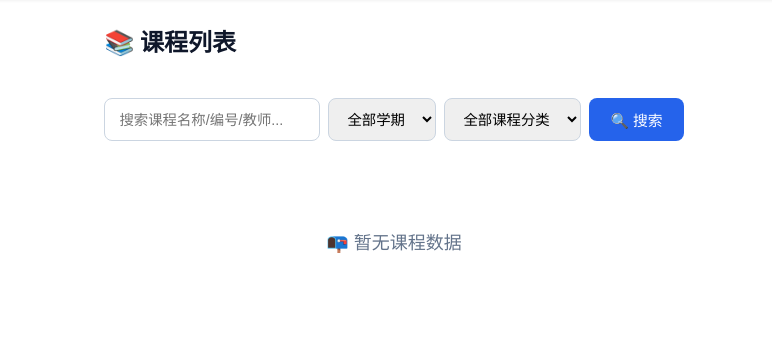
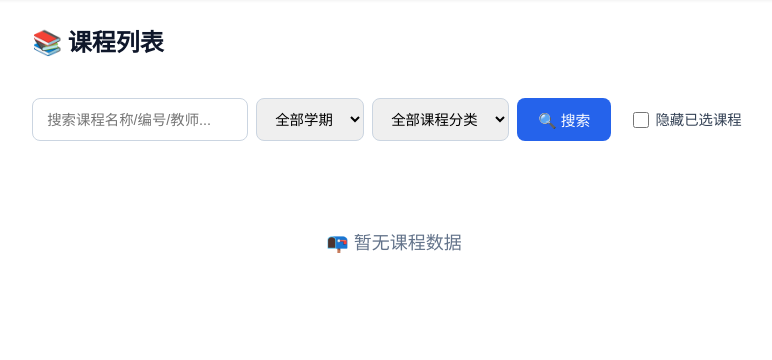
Before and after one commit to glucoseacid/selectcourse, a Flask app: page /course/ in a window 1280 px wide. Shown: the part 60-420 px from the top of the page, without its empty margins (246-1018 px from the left). Run offline with Flask 3, Linux system fonts and the light colour scheme; the visitor is signed in with stand-in values (Sample User, id 1); data that the repository does not hold is empty.

Commit message:
feat：课程列表新增"隐藏已选课程"筛选功能，学生可一键过滤已选课程

```diff
--- a/selectcourse/routes/course.py
+++ b/selectcourse/routes/course.py
@@ -28,6 +28,17 @@ def list_courses():
     semester = request.args.get("semester", "")
     search = request.args.get("search", "")
     category = request.args.get("category", "")
+    hide_enrolled = request.args.get("hide_enrolled", "0") == "1"
+
+    # 获取当前学生已选课程 ID 集合（在过滤前计算，供模板使用）
+    enrolled_ids: set[int] = set()
+    if not current_user.is_admin:
+        enrolled_ids = {
+            s.course_id
+            for s in Selection.query.filter_by(
+                student_id=current_user.id, status="enrolled"
+            ).all()
+        }
 
     query = Course.query
     if semester:
@@ -43,20 +54,14 @@ def list_courses():
             )
         )
 
+    # 默认隐藏已选课程（学生端）
+    if hide_enrolled and enrolled_ids:
+        query = query.filter(~Course.id.in_(enrolled_ids))
+
     pagination = query.order_by(Course.code).paginate(
         page=page, per_page=12, error_out=False
     )
     courses = pagination.items
-
-    # 获取当前学生已选课程 ID 集合
-    enrolled_ids: set[int] = set()
-    if not current_user.is_admin:
-        enrolled_ids = {
-            s.course_id
-            for s in Selection.query.filter_by(
-                student_id=current_user.id, status="enrolled"
-            ).all()
-        }
 
     # 获取可选学期列表
     semesters = [
@@ -79,6 +84,7 @@ def list_courses():
         current_semester=semester,
         current_category=category,
         current_search=search,
+        hide_enrolled=hide_enrolled,
     )
 
 
--- a/selectcourse/static/style.css
+++ b/selectcourse/static/style.css
@@ -405,6 +405,27 @@ main.container {
 .search-bar input {
     flex: 1;
     min-width: 200px;
+}
+
+.search-bar .hide-enrolled-label {
+    display: flex;
+    align-items: center;
+    gap: 6px;
+    padding: 10px 14px;
+    font-size: 0.9rem;
+    color: var(--gray-700);
+    cursor: pointer;
+    white-space: nowrap;
+    user-select: none;
+}
+
+.search-bar .hide-enrolled-label input[type="checkbox"] {
+    min-width: auto;
+    flex: none;
+    width: 16px;
+    height: 16px;
+    cursor: pointer;
+    accent-color: var(--primary);
 }
 
 /* --- 表单 --- */
--- a/selectcourse/templates/course/list.html
+++ b/selectcourse/templates/course/list.html
@@ -5,7 +5,7 @@
     <h2>📚 课程列表</h2>
 </div>
 
-<form class="search-bar" method="GET" action="{{ url_for('course.list_courses') }}">
+<form class="search-bar" method="GET" action="{{ url_for('course.list_courses') }}" id="filter-form">
     <input type="text" name="search" placeholder="搜索课程名称/编号/教师..." value="{{ current_search }}">
     <select name="semester">
         <option value="">全部学期</option>
@@ -20,6 +20,12 @@
         {% endfor %}
     </select>
     <button type="submit" class="btn btn-primary">🔍 搜索</button>
+    {% if not current_user.is_admin %}
+    <label class="hide-enrolled-label">
+        <input type="checkbox" name="hide_enrolled" value="1" {% if hide_enrolled %}checked{% endif %} onchange="this.form.submit()">
+        隐藏已选课程
+    </label>
+    {% endif %}
 </form>
 
 {% if courses %}
@@ -72,11 +78,11 @@
 
 <div class="pagination">
     {% if pagination.has_prev %}
-    <a href="{{ url_for('course.list_courses', page=pagination.prev_num, search=current_search, semester=current_semester, category=current_category) }}">&laquo; 上一页</a>
+    <a href="{{ url_for('course.list_courses', page=pagination.prev_num, search=current_search, semester=current_semester, category=current_category, hide_enrolled='1' if hide_enrolled else '0') }}">&laquo; 上一页</a>
     {% endif %}
     <span>第 {{ pagination.page }} / {{ pagination.pages }} 页</span>
     {% if pagination.has_next %}
-    <a href="{{ url_for('course.list_courses', page=pagination.next_num, search=current_search, semester=current_semester, category=current_category) }}">下一页 &raquo;</a>
+    <a href="{{ url_for('course.list_courses', page=pagination.next_num, search=current_search, semester=current_semester, category=current_category, hide_enrolled='1' if hide_enrolled else '0') }}">下一页 &raquo;</a>
     {% endif %}
 </div>
 {% else %}
```
Also changed, not shown: tests/test_course.py (+45 -0 lines).
